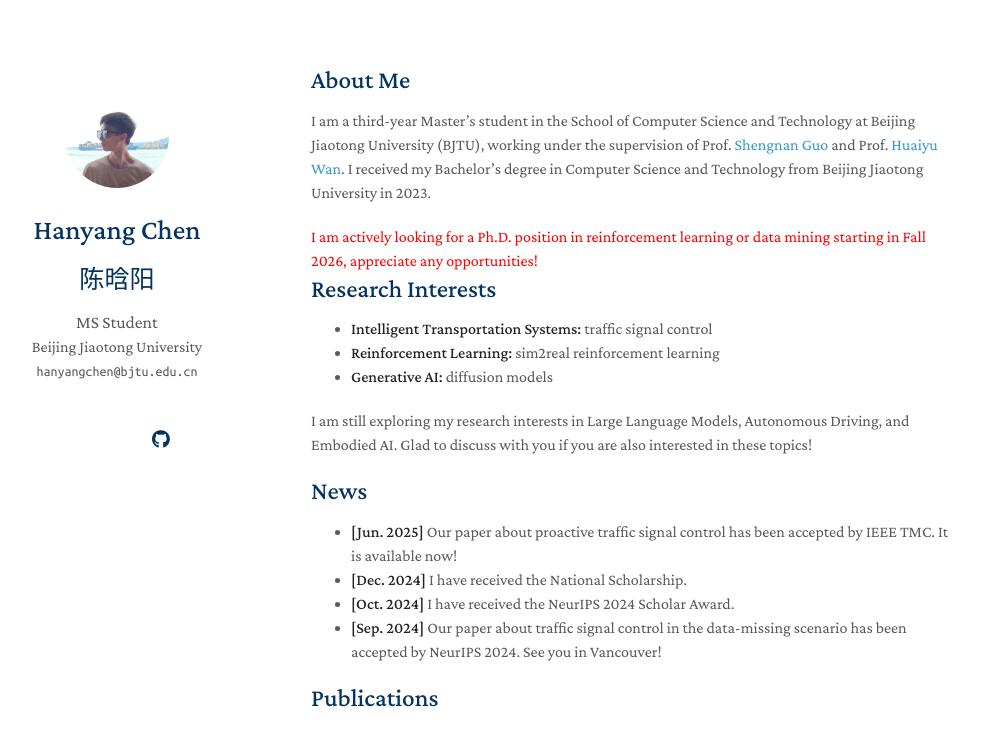
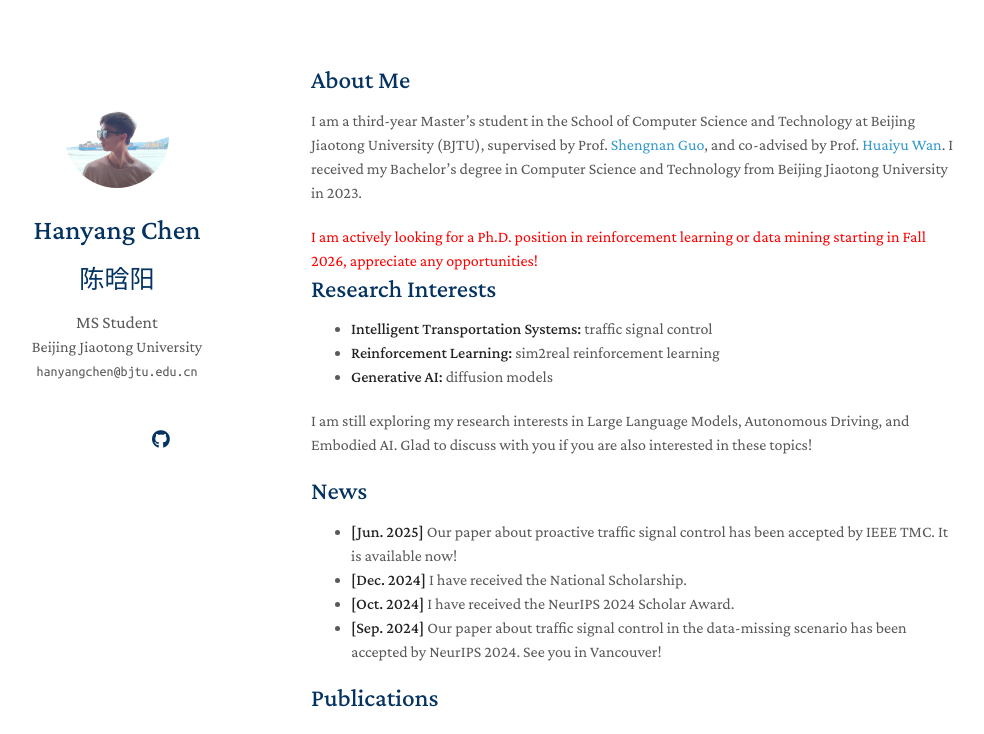
Before and after one commit to hanyang-chen/hanyang-chen.github.io, a Jekyll site: the page built from index.md, in a window 1280 px wide and 900 px high, cut to the strip 0-734 px from the top of the window. Shown: the whole strip, without its empty margins (159-1143 px from the left). Built offline with Jekyll 4.4.1, drawn with Linux system fonts in a browser that asks for light colours; a style sheet for code colours, icons or effects is not loaded; our own code applies the rules of GitHub Pages for plain Markdown files.

Commit message:
update index.

```diff
--- a/index.md
+++ b/index.md
@@ -4,7 +4,7 @@
 
 ## About Me
 
-I am a third-year Master's student in the School of Computer Science and Technology at Beijing Jiaotong University (BJTU), working under the supervision of Prof. [Shengnan Guo](https://faculty.bjtu.edu.cn/9685/) and Prof. [Huaiyu Wan](https://faculty.bjtu.edu.cn/8793/). I received my Bachelor's degree in Computer Science and Technology from Beijing Jiaotong University in 2023.
+I am a third-year Master's student in the School of Computer Science and Technology at Beijing Jiaotong University (BJTU), supervised by Prof. [Shengnan Guo](https://faculty.bjtu.edu.cn/9685/), and co-advised by Prof. [Huaiyu Wan](https://faculty.bjtu.edu.cn/8793/). I received my Bachelor's degree in Computer Science and Technology from Beijing Jiaotong University in 2023.
 
 <font color="red">I am actively looking for a Ph.D. position in reinforcement learning or data mining starting in Fall 2026, appreciate any opportunities!</font>
 
```
